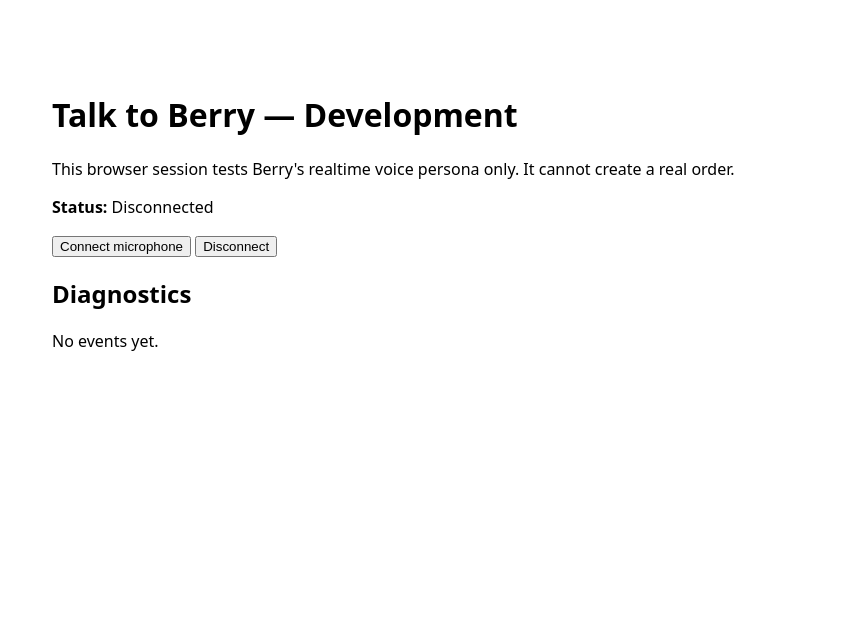
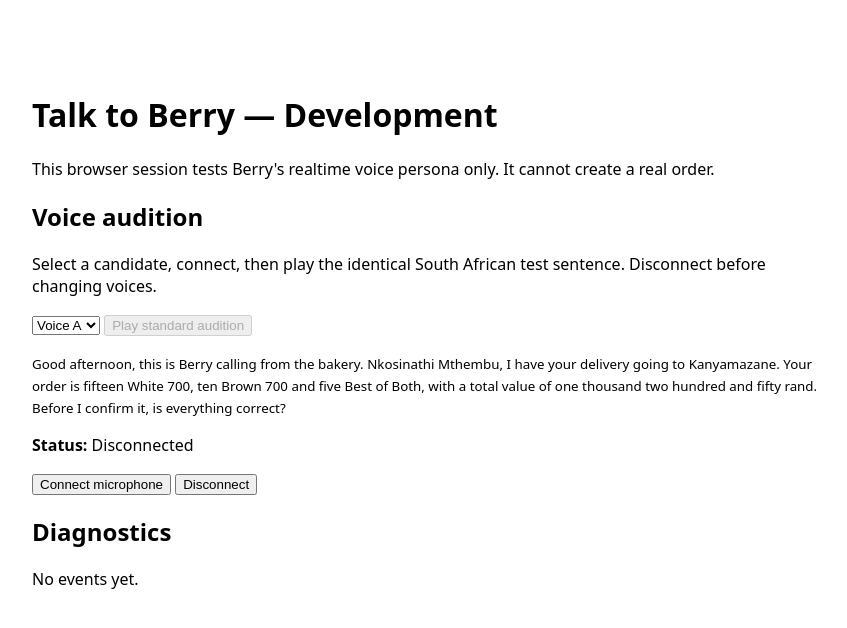
Before and after one commit to Rezo54/Berry_voice, a Next.js app: page /voice in a window 1280 px wide. Shown: the top 628 px of the page, without its empty margins (208-1055 px from the left). Built offline with nearby package versions, Linux system fonts and the light colour scheme.

Commit message:
Add four-voice standard Berry audition UI

```diff
--- a/src/app/voice/page.tsx
+++ b/src/app/voice/page.tsx
@@ -2,92 +2,40 @@
 import {useRef,useState} from "react";
 
 type Diagnostic={at:string;label:string;detail?:string};
-const eventLabels:Record<string,string>={
- "session.created":"Session created",
- "session.updated":"Session configured",
- "input_audio_buffer.speech_started":"Speech detected",
- "input_audio_buffer.speech_stopped":"Speech ended",
- "response.created":"Berry thinking",
- "response.output_audio.delta":"Berry speaking",
- "response.audio.delta":"Berry speaking",
- "response.done":"Berry response complete",
- "input_audio_buffer.timeout_triggered":"Silence timeout",
- "error":"Realtime error"
-};
+const voices=[{id:"marin",label:"Voice A"},{id:"cedar",label:"Voice B"},{id:"coral",label:"Voice C"},{id:"sage",label:"Voice D"}] as const;
+const auditionText="Good afternoon, this is Berry calling from the bakery. Nkosinathi Mthembu, I have your delivery going to Kanyamazane. Your order is fifteen White 700, ten Brown 700 and five Best of Both, with a total value of one thousand two hundred and fifty rand. Before I confirm it, is everything correct?";
+const eventLabels:Record<string,string>={"session.created":"Session created","session.updated":"Session configured","input_audio_buffer.speech_started":"Speech detected","input_audio_buffer.speech_stopped":"Speech ended","response.created":"Berry thinking","response.output_audio.delta":"Berry speaking","response.audio.delta":"Berry speaking","response.done":"Berry response complete","input_audio_buffer.timeout_triggered":"Silence timeout","error":"Realtime error"};
 
 export default function VoicePage(){
- const pcRef=useRef<RTCPeerConnection|null>(null);
- const [status,setStatus]=useState("Disconnected");
- const [diagnostics,setDiagnostics]=useState<Diagnostic[]>([]);
- const speakingRef=useRef(false);
-
- function log(label:string,detail?:string){
-  setDiagnostics(current=>[...current.slice(-19),{at:new Date().toLocaleTimeString(),label,detail}]);
- }
-
+ const pcRef=useRef<RTCPeerConnection|null>(null);const dcRef=useRef<RTCDataChannel|null>(null);
+ const [status,setStatus]=useState("Disconnected");const [diagnostics,setDiagnostics]=useState<Diagnostic[]>([]);const [voice,setVoice]=useState("marin");const speakingRef=useRef(false);
+ function log(label:string,detail?:string){setDiagnostics(current=>[...current.slice(-19),{at:new Date().toLocaleTimeString(),label,detail}]);}
  async function connect(){
-  setDiagnostics([]);setStatus("Connecting");log("Requesting Berry session");
+  setDiagnostics([]);setStatus("Connecting");log("Requesting Berry session",voice);
   try{
-   const tokenResponse=await fetch("/api/realtime/client-secret",{method:"POST"});
+   const tokenResponse=await fetch("/api/realtime/client-secret",{method:"POST",headers:{"Content-Type":"application/json"},body:JSON.stringify({voice})});
    if(!tokenResponse.ok){setStatus("Server unavailable");log("Client secret failed",String(tokenResponse.status));return;}
-   const token=await tokenResponse.json();
-   const ephemeralKey=token.value;
-   if(!ephemeralKey){setStatus("No client secret returned");log("No client secret");return;}
-
-   const pc=new RTCPeerConnection();pcRef.current=pc;
-   pc.onconnectionstatechange=()=>log("WebRTC",pc.connectionState);
-   pc.ontrack=(event)=>{
-    const audio=document.createElement("audio");audio.autoplay=true;audio.srcObject=event.streams[0];
-    audio.play().catch(()=>log("Audio playback blocked","Click the page and reconnect"));
-    log("Berry audio track received");
-   };
-
-   const stream=await navigator.mediaDevices.getUserMedia({audio:true});
-   for(const track of stream.getTracks()) pc.addTrack(track,stream);
-   log("Microphone connected");
-
-   const dc=pc.createDataChannel("oai-events");
-   dc.onopen=()=>{setStatus("Connected — speak naturally");log("Realtime data channel open");};
-   dc.onclose=()=>{setStatus("Disconnected");log("Realtime data channel closed");};
-   dc.onmessage=(event)=>{
-    try{
-     const message=JSON.parse(event.data);
-     const label=eventLabels[message.type];
-     if(label){
-      if(label==="Berry speaking"){
-       if(speakingRef.current)return;
-       speakingRef.current=true;
-      }else if(message.type==="response.done"){speakingRef.current=false;}
-      log(label,message.type);
-     }
-     if(message.type==="error")setStatus("Realtime error — see diagnostics");
-    }catch{log("Unreadable realtime event");}
-   };
-
-   const offer=await pc.createOffer();await pc.setLocalDescription(offer);
-   const model=encodeURIComponent(token.session?.model ?? "gpt-realtime-2.1");
-   const sdpResponse=await fetch(`https://api.openai.com/v1/realtime/calls?model=${model}`,{
-    method:"POST",body:offer.sdp,
-    headers:{"Authorization":`Bearer ${ephemeralKey}`,"Content-Type":"application/sdp"}
-   });
+   const token=await tokenResponse.json();const ephemeralKey=token.value;if(!ephemeralKey){setStatus("No client secret returned");return;}
+   const pc=new RTCPeerConnection();pcRef.current=pc;pc.onconnectionstatechange=()=>log("WebRTC",pc.connectionState);
+   pc.ontrack=(event)=>{const audio=document.createElement("audio");audio.autoplay=true;audio.srcObject=event.streams[0];audio.play().catch(()=>log("Audio playback blocked"));log("Berry audio track received");};
+   const stream=await navigator.mediaDevices.getUserMedia({audio:true});for(const track of stream.getTracks())pc.addTrack(track,stream);log("Microphone connected");
+   const dc=pc.createDataChannel("oai-events");dcRef.current=dc;dc.onopen=()=>{setStatus("Connected — speak naturally");log("Realtime data channel open");};dc.onclose=()=>setStatus("Disconnected");
+   dc.onmessage=(event)=>{try{const message=JSON.parse(event.data);const label=eventLabels[message.type];if(label){if(label==="Berry speaking"){if(speakingRef.current)return;speakingRef.current=true;}else if(message.type==="response.done")speakingRef.current=false;log(label,message.type);}if(message.type==="error")setStatus("Realtime error — see diagnostics");}catch{}};
+   const offer=await pc.createOffer();await pc.setLocalDescription(offer);const model=encodeURIComponent(token.session?.model??"gpt-realtime-2.1");
+   const sdpResponse=await fetch(`https://api.openai.com/v1/realtime/calls?model=${model}`,{method:"POST",body:offer.sdp,headers:{"Authorization":`Bearer ${ephemeralKey}`,"Content-Type":"application/sdp"}});
    if(!sdpResponse.ok){setStatus("Realtime connection failed");log("SDP failed",String(sdpResponse.status));pc.close();return;}
-   await pc.setRemoteDescription({type:"answer",sdp:await sdpResponse.text()});
-   log("WebRTC answer accepted");
+   await pc.setRemoteDescription({type:"answer",sdp:await sdpResponse.text()});log("WebRTC answer accepted");
   }catch(error){setStatus("Connection error");log("Connection error",error instanceof Error?error.message:"unknown");}
  }
-
- function disconnect(){
-  pcRef.current?.getSenders().forEach(sender=>sender.track?.stop());
-  pcRef.current?.close();pcRef.current=null;setStatus("Disconnected");log("Disconnected");
- }
-
- return <main style={{fontFamily:"system-ui",maxWidth:760,margin:"48px auto",padding:24}}>
-  <h1>Talk to Berry — Development</h1>
-  <p>This browser session tests Berry's realtime voice persona only. It cannot create a real order.</p>
-  <p><strong>Status:</strong> {status}</p>
-  <button onClick={connect} disabled={status==="Connecting"||status.startsWith("Connected")}>Connect microphone</button>{" "}
-  <button onClick={disconnect}>Disconnect</button>
-  <h2>Diagnostics</h2>
-  {diagnostics.length===0?<p>No events yet.</p>:<ol>{diagnostics.map((item,index)=><li key={index}><strong>{item.at}</strong> — {item.label}{item.detail?` (${item.detail})`:""}</li>)}</ol>}
+ function audition(){const dc=dcRef.current;if(!dc||dc.readyState!=="open"){log("Audition unavailable","Connect first");return;}dc.send(JSON.stringify({type:"response.create",response:{instructions:`Read this audition text exactly once, naturally, with the configured Berry South African delivery. Do not add any introduction or commentary: ${auditionText}`}}));log("Audition requested",voice);}
+ function disconnect(){pcRef.current?.getSenders().forEach(sender=>sender.track?.stop());pcRef.current?.close();pcRef.current=null;dcRef.current=null;setStatus("Disconnected");log("Disconnected");}
+ return <main style={{fontFamily:"system-ui",maxWidth:800,margin:"48px auto",padding:24}}>
+  <h1>Talk to Berry — Development</h1><p>This browser session tests Berry's realtime voice persona only. It cannot create a real order.</p>
+  <h2>Voice audition</h2><p>Select a candidate, connect, then play the identical South African test sentence. Disconnect before changing voices.</p>
+  <select value={voice} onChange={e=>setVoice(e.target.value)} disabled={status!=="Disconnected"}>{voices.map(v=><option key={v.id} value={v.id}>{v.label}</option>)}</select>{" "}
+  <button onClick={audition} disabled={!status.startsWith("Connected")}>Play standard audition</button>
+  <p><small>{auditionText}</small></p>
+  <p><strong>Status:</strong> {status}</p><button onClick={connect} disabled={status!=="Disconnected"}>Connect microphone</button>{" "}<button onClick={disconnect}>Disconnect</button>
+  <h2>Diagnostics</h2>{diagnostics.length===0?<p>No events yet.</p>:<ol>{diagnostics.map((item,index)=><li key={index}><strong>{item.at}</strong> — {item.label}{item.detail?` (${item.detail})`:""}</li>)}</ol>}
  </main>;
 }
```
